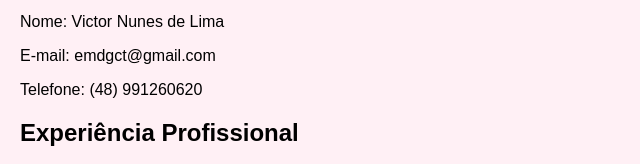
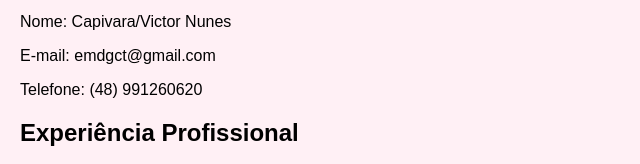
Before and after one commit to VicNLima/Curr-culo-da-Capivara, a plain HTML site: page index.html in a window 1280 px wide. Shown: the part 394-558 px from the top of the page, 0-640 px from the left. Drawn offline with Linux system fonts and the light colour scheme.

Commit message:
Update index.html

```diff
--- a/index.html
+++ b/index.html
@@ -36,7 +36,7 @@
     <div id="main-content">
         <h2>Dados Pessoais</h2>
         <img id="profile-image" src="capivara3.jpg" alt="Foto  Perfil">
-        <p>Nome: Victor Nunes de Lima</p>
+        <p>Nome: Capivara/Victor Nunes</p>
         <p>E-mail: emdgct@gmail.com</p>
         <p>Telefone: (48) 991260620</p>
 
```
